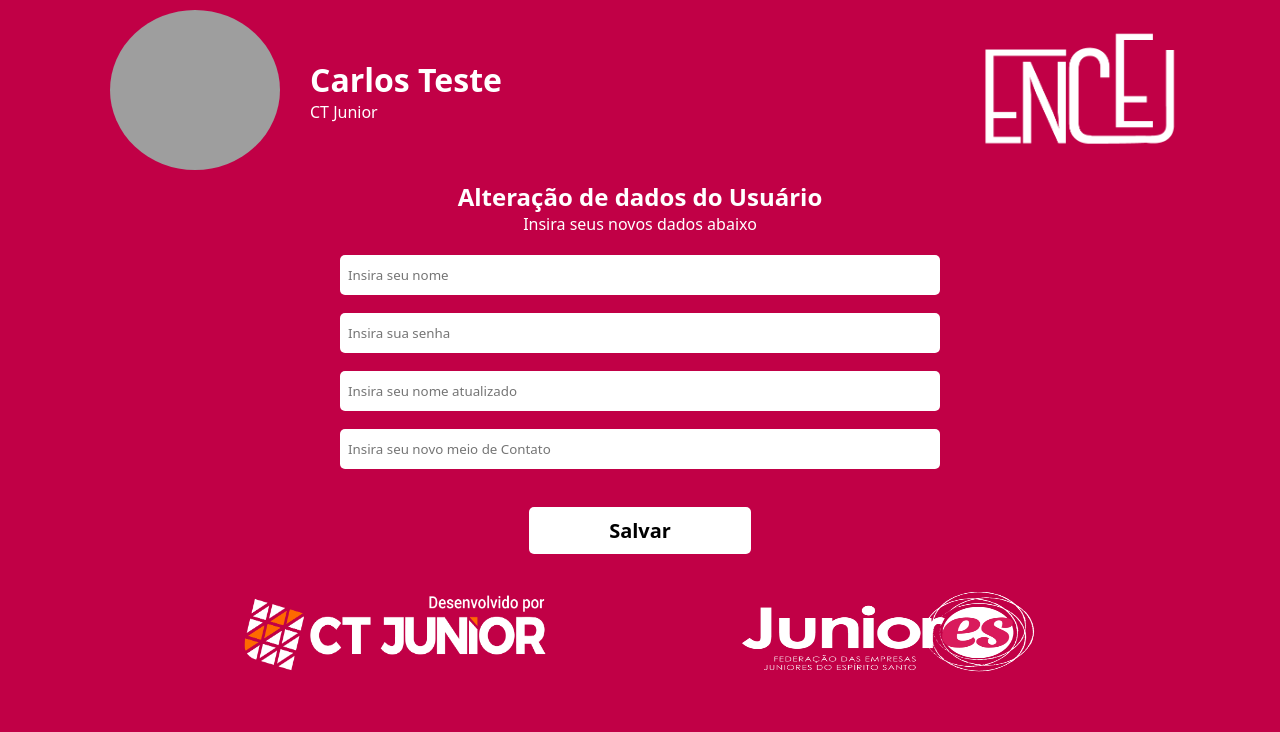
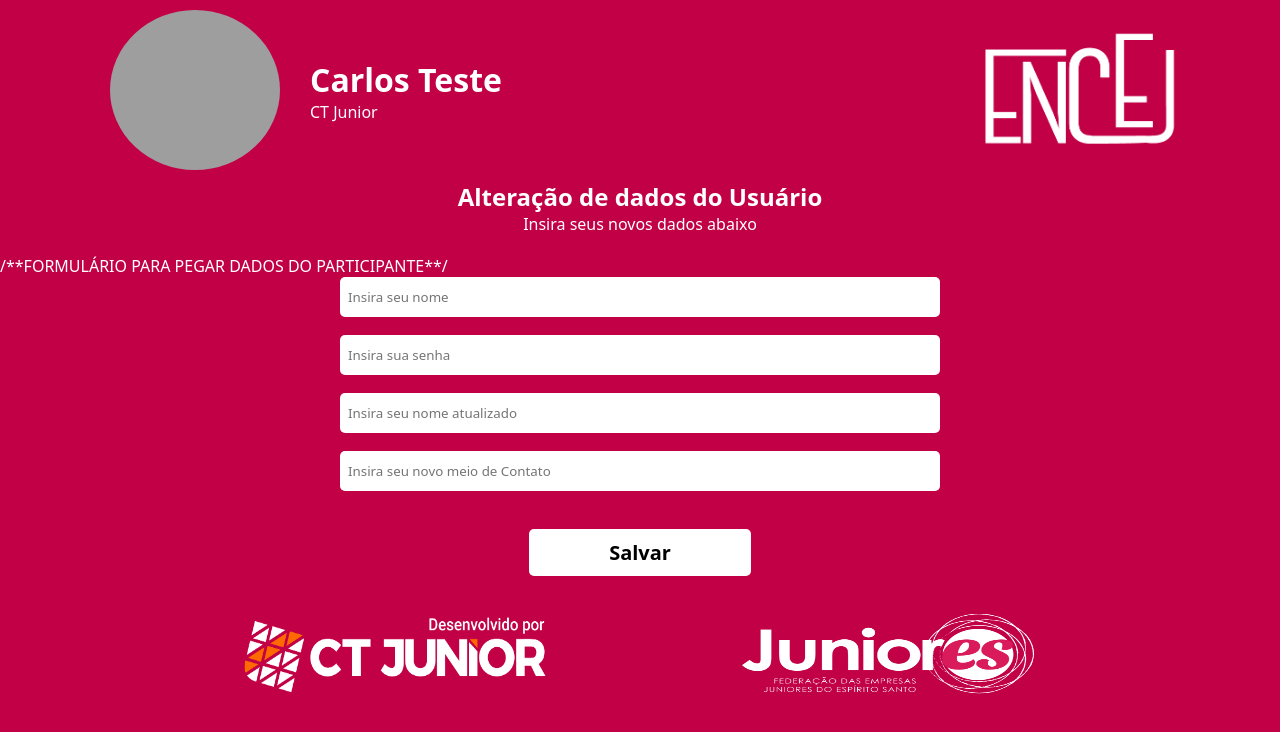
Before and after one commit to Campos1911/Sistema-ENCEJ, a React (Create React App) app: page / in a window 1280 px wide. Shown: the top 732 px of the page. Built offline with nearby package versions, Linux system fonts and the light colour scheme; grey boxes are pictures that could not be loaded.

Commit message:
comentários adicionados

```diff
--- a/src/pages/AlterarDados/alterarDados.tsx
+++ b/src/pages/AlterarDados/alterarDados.tsx
@@ -15,13 +15,14 @@ export default function AlterarDados() {
                 <p>Insira seus novos dados abaixo</p>
             </section>
 
-            <section className="centralizar">
+            /**FORMULÁRIO PARA PEGAR DADOS DO PARTICIPANTE**/
+            <form className="centralizar">
                 <Input type="text" placeh="Insira seu nome" classname="username" />
                 <Input type="password" placeh="Insira sua senha" classname="password" />
                 <Input type="text" placeh="Insira seu nome atualizado" classname="newUsername" />
                 <Input type="text" placeh="Insira seu novo meio de Contato" classname="newContact" />
                 <Button insideText="Salvar" classname="bttn1" />
-            </section>
+            </form>
 
             <Footer />
 
```
